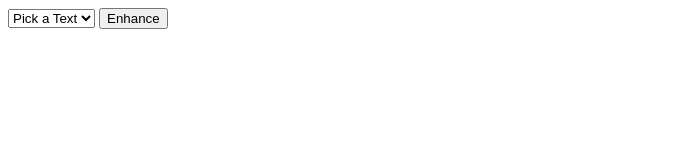
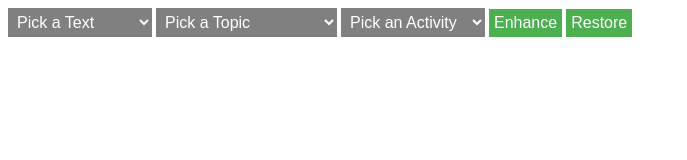
Before and after one commit to eduard-schaf/VarangianRus, a website: page src/serverClientInteraction/public/index.html in a window 1280 px wide. Shown: the whole page, without its empty margins (0-687 px from the left). Drawn offline with nearby package versions, Linux system fonts and the light colour scheme; no server answers.

Commit message:
Expand ui

```diff
--- a/src/serverClientInteraction/public/index.html
+++ b/src/serverClientInteraction/public/index.html
@@ -2,15 +2,31 @@
 <html>
 <head>
     <link href="css/index.css" rel="stylesheet">
+    <link href="css/activity.css" rel="stylesheet">
     <title>Varangians</title>
 </head>
 <body>
 <div>
-    <select id="text-select">
-        <option>Pick a Text</option>
+    <select id="text-select" class="menu">
+        <option id="text-unselected" value="unselected" selected>Pick a Text</option>
+        <option class="separator" disabled>──────────</option>
         <!-- text options appear here dynamically-->
     </select>
-    <button id="enhance">Enhance</button>
+    <select id="topic-menu" class="menu">
+        <option id="topic-unselected" value="unselected" selected>Pick a Topic</option>
+        <option class="separator" disabled>──────────</option>
+        <option id="topic-verbs-aorist-tense" value="verbs-aorist-tense">Verbs in Aorist Tense</option>
+    </select>
+    <select id="activity-menu" class="menu">
+        <option id="activity-unselected" value="unselected" selected>Pick an Activity</option>
+        <option class="separator" disabled>──────────</option>
+        <option id="activity-color" value="color">Color</option>
+        <!--<option id="activity-click" value="click">Click</option>-->
+        <!--<option id="activity-mc" value="mc">Multiple Choice</option>-->
+        <!--<option id="activity-cloze" value="cloze">Practice</option>-->
+    </select>
+    <button id="enhance" class="btn">Enhance</button>
+    <button id="restore" class="btn">Restore</button>
 </div>
 <div id="text-content">
     <!-- text content appears here dynamically -->
```
